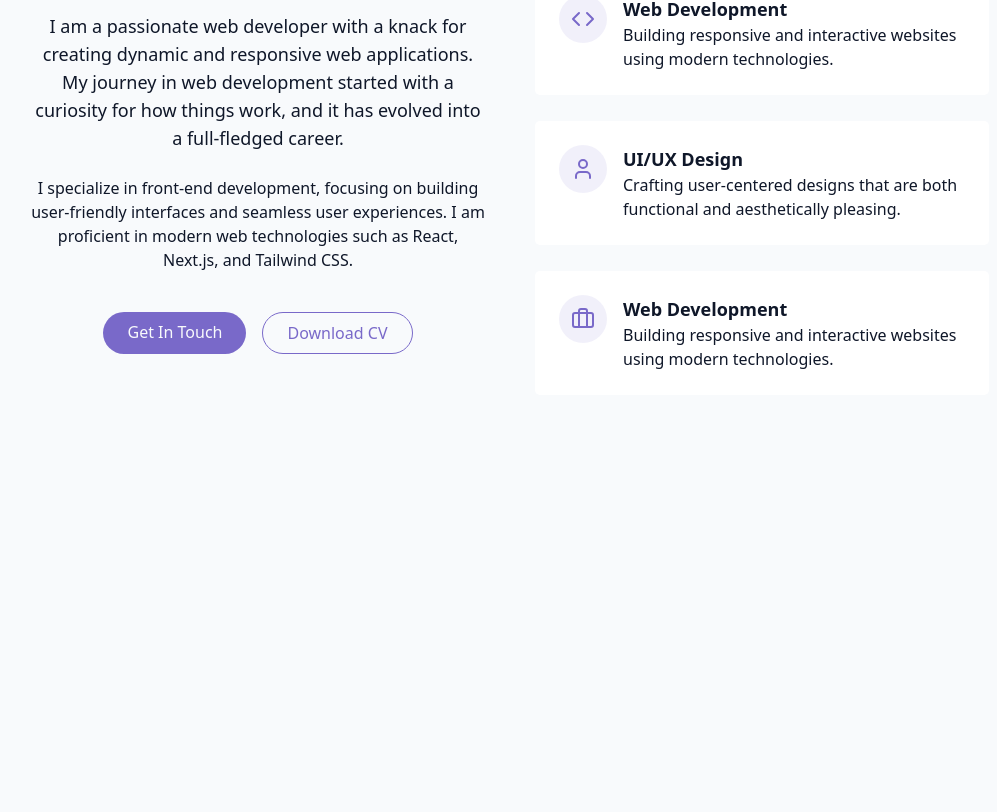
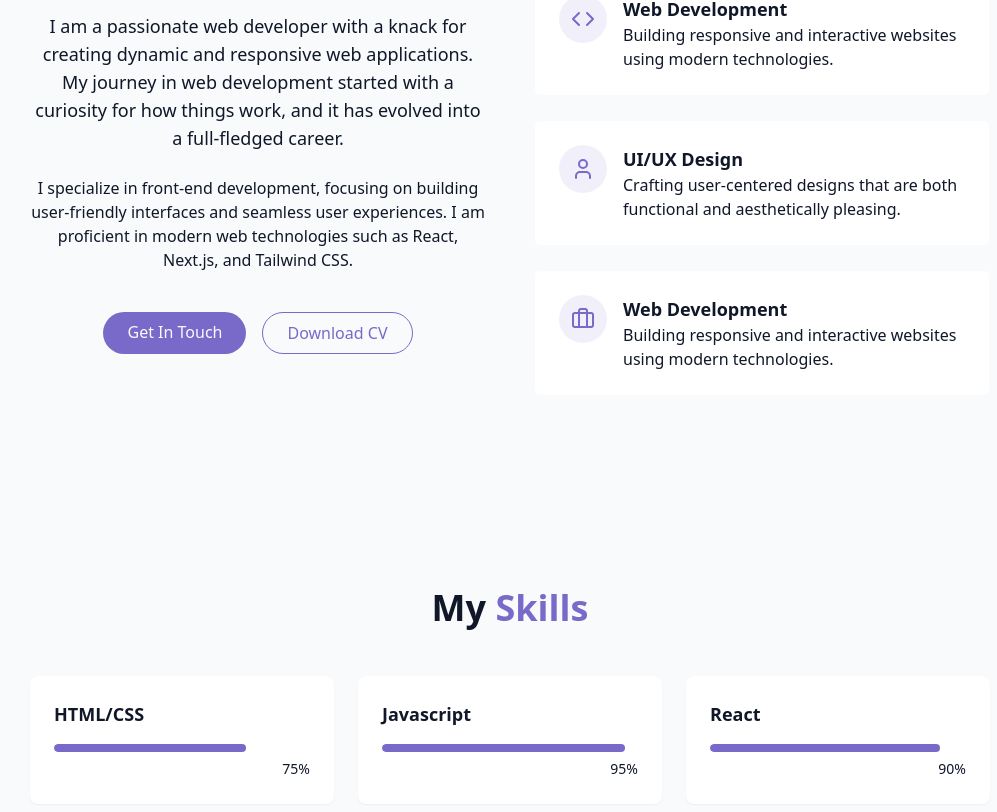
Before and after one commit to Mohiuddin10/portfolio, a React (Vite) app: page / in a window 1280 px wide. Shown: the part 950-1762 px from the top of the page, without its empty margins (130-1127 px from the left). Before the commit the page ends 1442 px from the top, so only its background shows below. Built offline with nearby package versions, Linux system fonts and the light colour scheme.

Commit message:
working on skills

```diff
--- a/src/components/SkillsSection.jsx
+++ b/src/components/SkillsSection.jsx
@@ -1,14 +1,54 @@
-
 const skills = [
-    {
-       name: "HTML/CSS",
-       level: 95,
-
-    }
-]
+  {
+    name: "HTML/CSS",
+    level: 75,
+    category: "Frontend",
+  },
+  {
+    name: "Javascript",
+    level: 95,
+    category: "Frontend",
+  },
+  {
+    name: "React",
+    level: 90,
+    category: "Frontend",
+  },
+];
 
 const SkillsSection = () => {
-  return <div></div>;
+  return (
+    <div id="skills" className="py-24 px-4 relative bg-secondary/30">
+      <div className="container mx-auto max-w-5xl">
+        <h2 className="text-3xl md:text-4xl font-bold mb-12 text-center">
+          My <span className="text-primary"> Skills</span>
+        </h2>
+        <div className="grid grid-cols-1 sm:grid-cols-2 lg:grid-cols-3 gap-6">
+          {skills.map((skill, key) => (
+            <div
+              key={key}
+              className="bg-card p-6 rounded-lg shadow-xs card-hover"
+            >
+              <div className="text-left mb-4">
+                <h3 className="font-semibold text-lg">{skill.name}</h3>
+              </div>
+              <div className="w-full bg-secondery/50 h-2 rounded-full overflow-hidden">
+                <div
+                  className="bg-primary h-2 rounded-full origin-left animate-[grow_1.5s_ease-out]"
+                  style={{ width: skill.level + "%" }}
+                />
+              </div>
+              <div className="text-right mt-1">
+                <span className="text-sm text-muted-foreground">
+                  {skill.level}%
+                </span>
+              </div>
+            </div>
+          ))}
+        </div>
+      </div>
+    </div>
+  );
 };
 
 export default SkillsSection;
```
